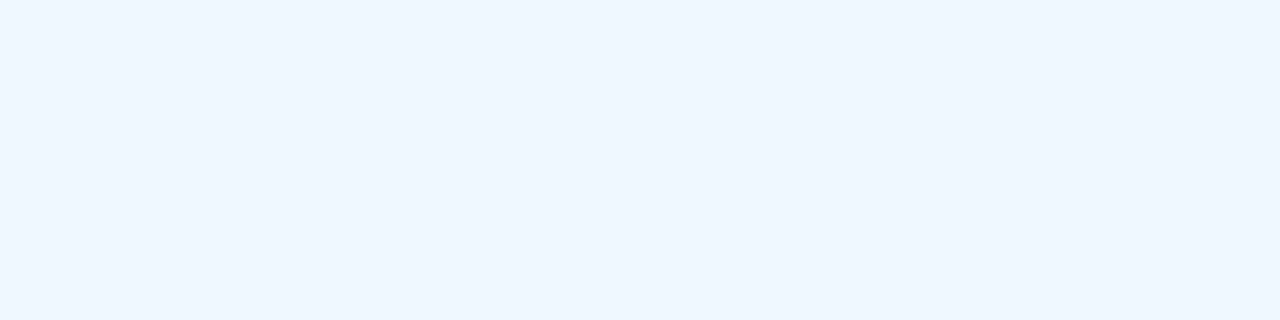
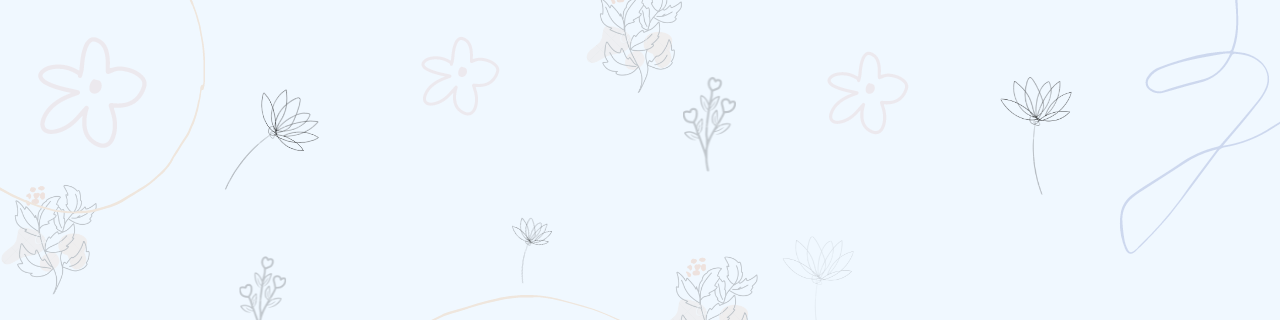
Before and after one commit to queniegay/ToDoList, a plain HTML site: page index.html in a window 1280 px wide. Shown: the top 320 px of the page. Drawn offline with Linux system fonts and the light colour scheme; a web font is replaced by a local one.

Commit message:
change background color

```diff
--- a/css/style.css
+++ b/css/style.css
@@ -7,7 +7,7 @@
     font-family: 'Poppins', sans-serif;
 }
 body {
-    background-color: aliceblue;
+    background-image: url(../img/bg.png);
     height: 100vh;
     width: 100vw;
     display: flex;
```
Also changed, not shown: img/bg.png (added).
